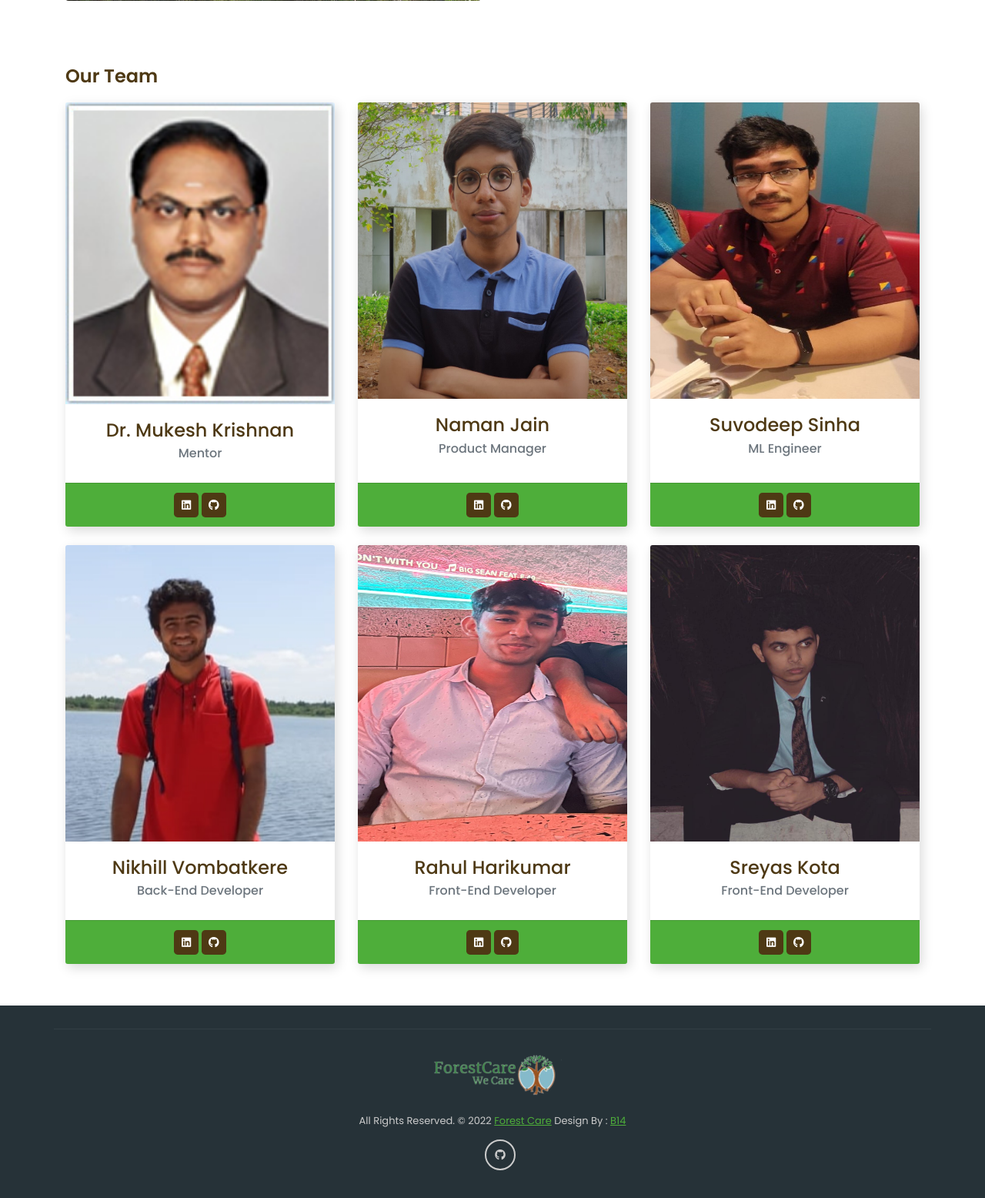
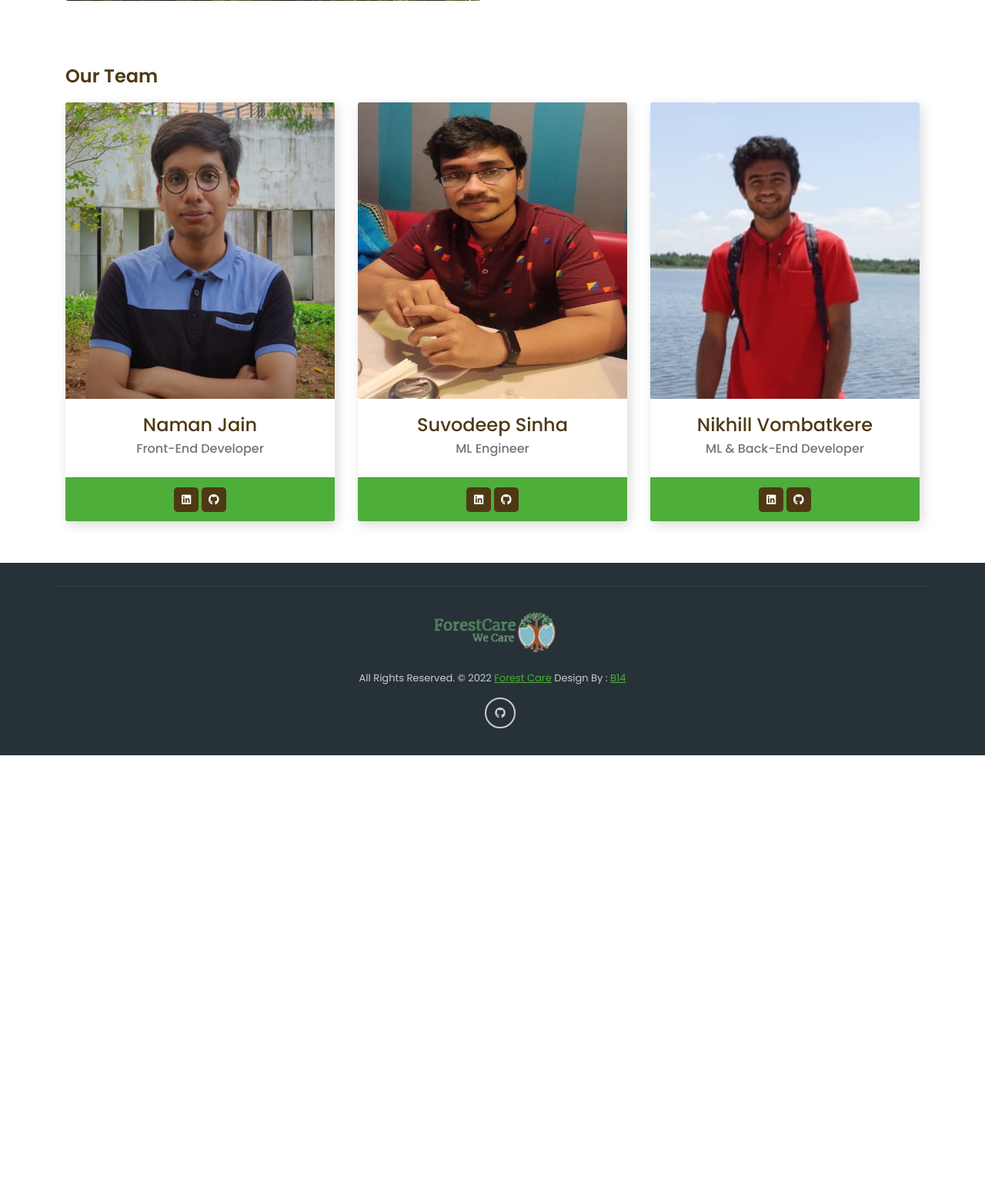
Before and after one commit to NVombat/Predictive-Modelling-of-Wildfires, a Django app: page /about in a window 1280 px wide. Shown: the part 771-2327 px from the top of the page at 77% size. After the commit the page ends 1752 px from the top, so only its background shows below. Run offline with Django 3.2, Linux system fonts and the light colour scheme; some libraries are stand-ins or nearby versions.

Commit message:
about me update and prediction update

```diff
--- a/client/templates/about.html
+++ b/client/templates/about.html
@@ -113,28 +113,11 @@
 			<h2>Our Team</h2>
 			<div class="row">
 				<div class="col-lg-4 mb-4">
-					<div class="card h-100 text-center">
-					  <img class="card-img-top" src="/static/images/profile1.jpg" alt="" />
-					  <div class="card-body">
-						  <h4 class="card-title">Dr. Mukesh Krishnan</h4>
-						  <h6 class="card-subtitle mb-2 text-muted">Mentor</h6>
-						  <!-- <p class="card-text">Lorem ipsum dolor sit amet, consectetur adipisicing elit. Possimus aut mollitia eum ipsum fugiat odio officiis odit.</p> -->
-					  </div>
-					  <div class="card-footer">
-						  <ul>
-							  <li><a href="#" target="_blank"><i class="fab fa-linkedin"></i></a></li>
-							  <li><a href="#" target="_blank"><i class="fab fa-github"></i></a></li>
-							  <!-- <li><a href="#"><i class="fab fa-twitter"></i></a></li> -->
-						  </ul>
-					  </div>
-					</div>
-				  </div>
-				<div class="col-lg-4 mb-4">
 				  <div class="card h-100 text-center">
 					<img class="card-img-top" src="/static/images/profile2.jpg" alt="" height="385">
 					<div class="card-body">
 						<h4 class="card-title">Naman Jain</h4>
-						<h6 class="card-subtitle mb-2 text-muted">Product Manager</h6>
+						<h6 class="card-subtitle mb-2 text-muted">Front-End Developer</h6>
 						<!-- <p class="card-text">Lorem ipsum dolor sit amet, consectetur adipisicing elit. Possimus aut mollitia eum ipsum fugiat odio officiis odit.</p> -->
 					</div>
 					<div class="card-footer">
@@ -168,7 +151,7 @@
 					<img class="card-img-top" src="/static/images/profile4.jpeg" alt="" height="385"/>
 					<div class="card-body">
 						<h4 class="card-title">Nikhill Vombatkere</h4>
-						<h6 class="card-subtitle mb-2 text-muted">Back-End Developer</h6>
+						<h6 class="card-subtitle mb-2 text-muted">ML & Back-End Developer</h6>
 						<!-- <p class="card-text">Lorem ipsum dolor sit amet, consectetur adipisicing elit. Possimus aut mollitia eum ipsum fugiat odio officiis odit.</p> -->
 					</div>
 					<div class="card-footer">
@@ -180,40 +163,6 @@
 					</div>
 				  </div>
 				</div>
-				<div class="col-lg-4 mb-4">
-					<div class="card h-100 text-center">
-					  <img class="card-img-top" src="/static/images/profile5.jpeg" alt="" height="385" />
-					  <div class="card-body">
-						  <h4 class="card-title">Rahul Harikumar</h4>
-						  <h6 class="card-subtitle mb-2 text-muted">Front-End Developer</h6>
-						  <!-- <p class="card-text">Lorem ipsum dolor sit amet, consectetur adipisicing elit. Possimus aut mollitia eum ipsum fugiat odio officiis odit.</p> -->
-					  </div>
-					  <div class="card-footer">
-						  <ul>
-							  <li><a href="https://www.linkedin.com/in/rahulharikumar" target="_blank"><i class="fab fa-linkedin"></i></a></li>
-							  <li><a href="https://github.com/rahulharikumarr" target="_blank"><i class="fab fa-github"></i></a></li>
-							  <!-- <li><a href="#"><i class="fab fa-twitter"></i></a></li> -->
-						  </ul>
-					  </div>
-					</div>
-				  </div>
-				  <div class="col-lg-4 mb-4">
-					<div class="card h-100 text-center">
-					  <img class="card-img-top" src="/static/images/profile6.jpeg" alt="" height="385"/>
-					  <div class="card-body">
-						  <h4 class="card-title">Sreyas Kota</h4>
-						  <h6 class="card-subtitle mb-2 text-muted">Front-End Developer</h6>
-						  <!-- <p class="card-text">Lorem ipsum dolor sit amet, consectetur adipisicing elit. Possimus aut mollitia eum ipsum fugiat odio officiis odit.</p> -->
-					  </div>
-					  <div class="card-footer">
-						  <ul>
-							  <li><a href="https://linkedin.com/in/shreyas-kota-88190a1b6" target="_blank"><i class="fab fa-linkedin"></i></a></li>
-							  <li><a href="https://github.com/jermicelli" target="_blank"><i class="fab fa-github"></i></a></li>
-							  <!-- <li><a href="#"><i class="fab fa-twitter"></i></a></li> -->
-						  </ul>
-					  </div>
-					</div>
-				  </div>
 				  <!-- <div class="col-lg-4 mb-4">
 					<div class="card h-100 text-center">
 					  <img class="card-img-top" src="/images/team_03.jpg" alt="" />
--- a/client/templates/prediction.html
+++ b/client/templates/prediction.html
@@ -348,18 +348,18 @@
 					<svg class="progress green noselect" data-progress="65" x="0px" y="0px" viewBox="0 0 80 80">
 						<path class="track" d="M5,40a35,35 0 1,0 70,0a35,35 0 1,0 -70,0" />
 						<path class="fill" d="M5,40a35,35 0 1,0 70,0a35,35 0 1,0 -70,0" />
-						<text class="value" x="50%" y="55%">0%</text>
+						<text class="value" x="50%" y="55%"> {{result}} %</text>
 					</svg>
 
 					<span>
 						The chances of wildfire are <span id="predictionPercentage"> {{result}} %</span>
 					</span>
 
-					<div class="mt-2">
+					<!-- <div class="mt-2">
 						<button class="btn btn-primary" id="predictAgain">
 							Predict Again
 						</button>
-					</div>
+					</div> -->
 				</div>
 			</div>
 		  </div>
```
Also changed, not shown: client/static/images/profile1.jpg (deleted), client/static/images/profile5.jpeg (deleted), client/static/images/profile6.jpeg (deleted), client/static/images/team_01.jpg (deleted), client/static/images/team_02.jpg (deleted), client/static/images/team_03.jpg (deleted), client/static/images/testi_01.png (deleted), client/static/images/testi_02.png (deleted), client/static/images/testi_03.png (deleted).
